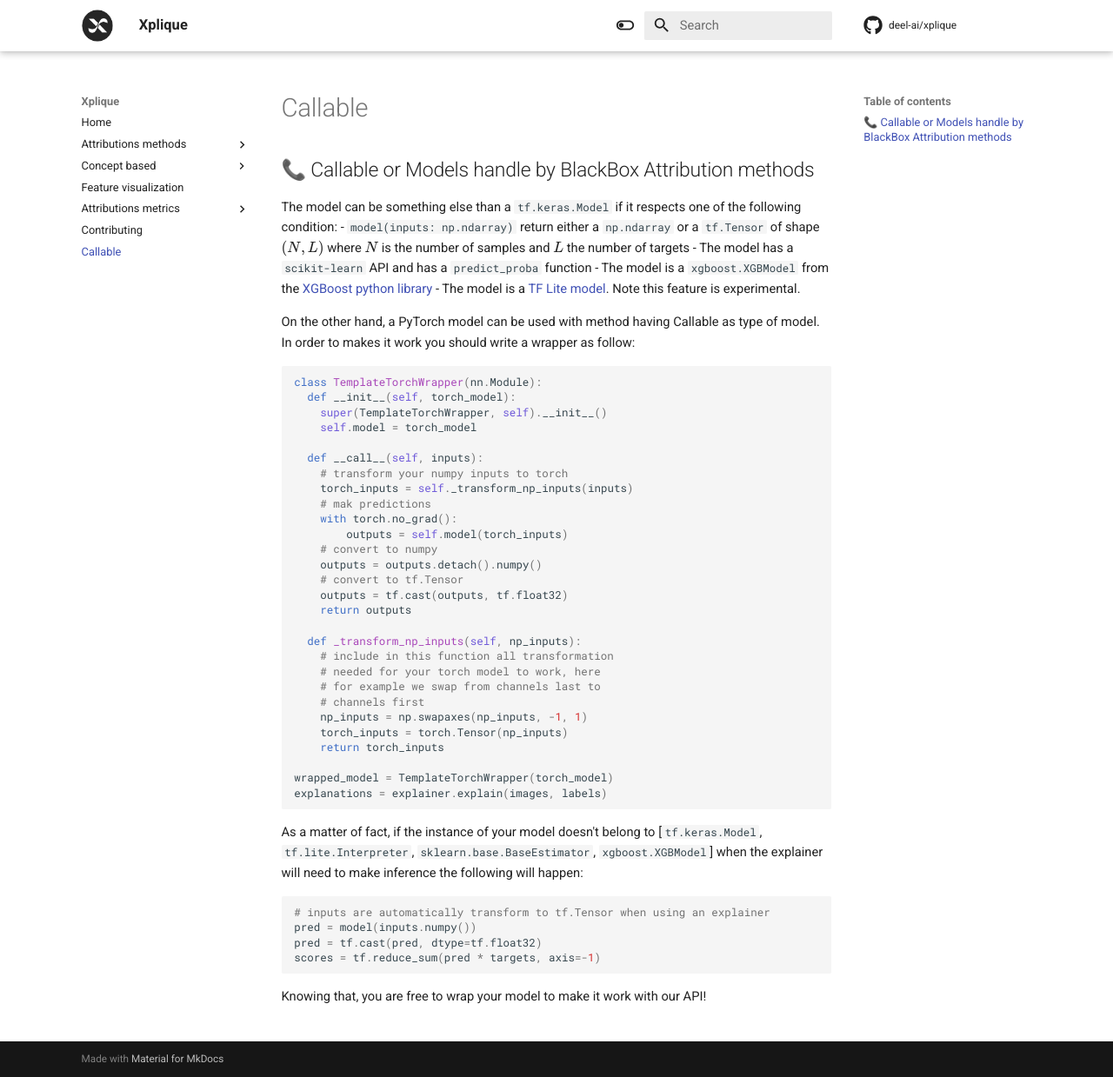
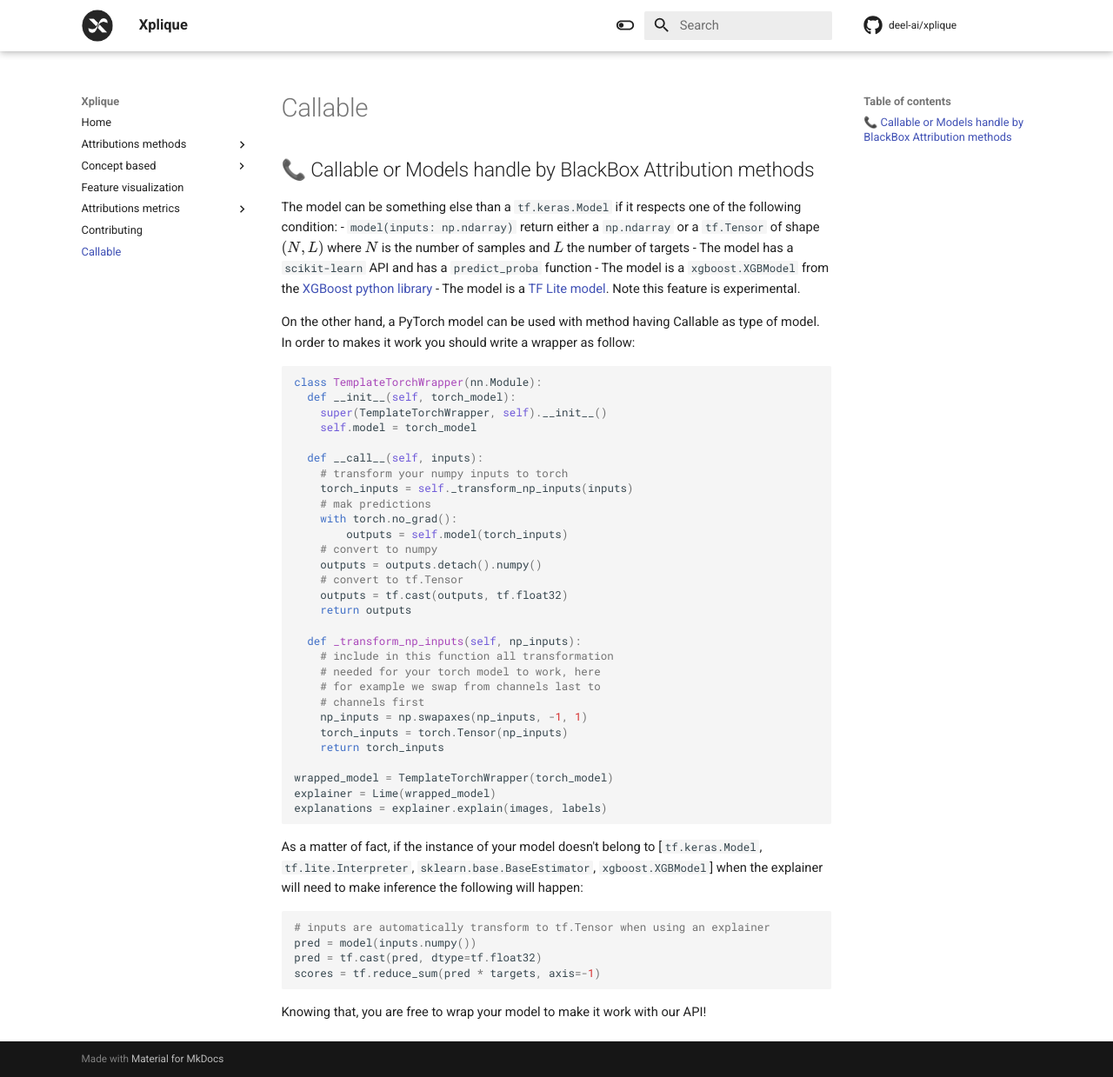
Before and after one commit to deel-ai/xplique, an MkDocs documentation site: the page built from docs/callable.md, in a window 1280 px wide and 1239 px high. Shown: the whole window at 87% size. Built offline with MkDocs 1.6.1 and Material for MkDocs 9.7.7, drawn with Linux system fonts in a browser that asks for light colours; formulas are drawn with MathJax 3; comment, search, counter and statistics services are not loaded.

Commit message:
docs/callable: fix an error in python code snippet

````diff
--- a/docs/callable.md
+++ b/docs/callable.md
@@ -37,6 +37,7 @@ class TemplateTorchWrapper(nn.Module):
     return torch_inputs
 
 wrapped_model = TemplateTorchWrapper(torch_model)
+explainer = Lime(wrapped_model)
 explanations = explainer.explain(images, labels)
 ```
 
````
